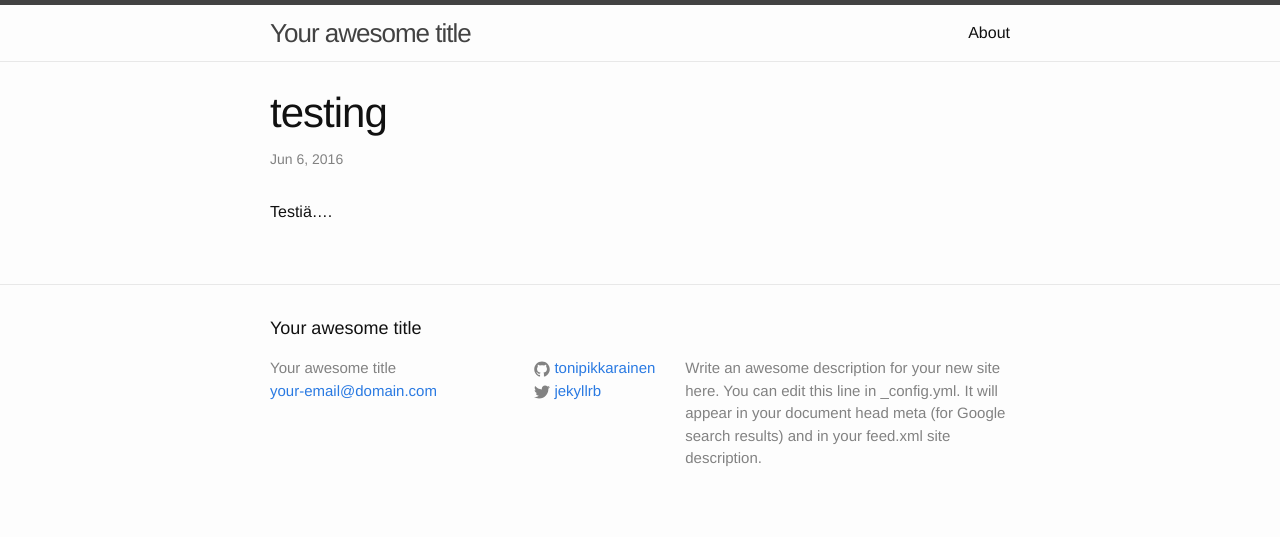
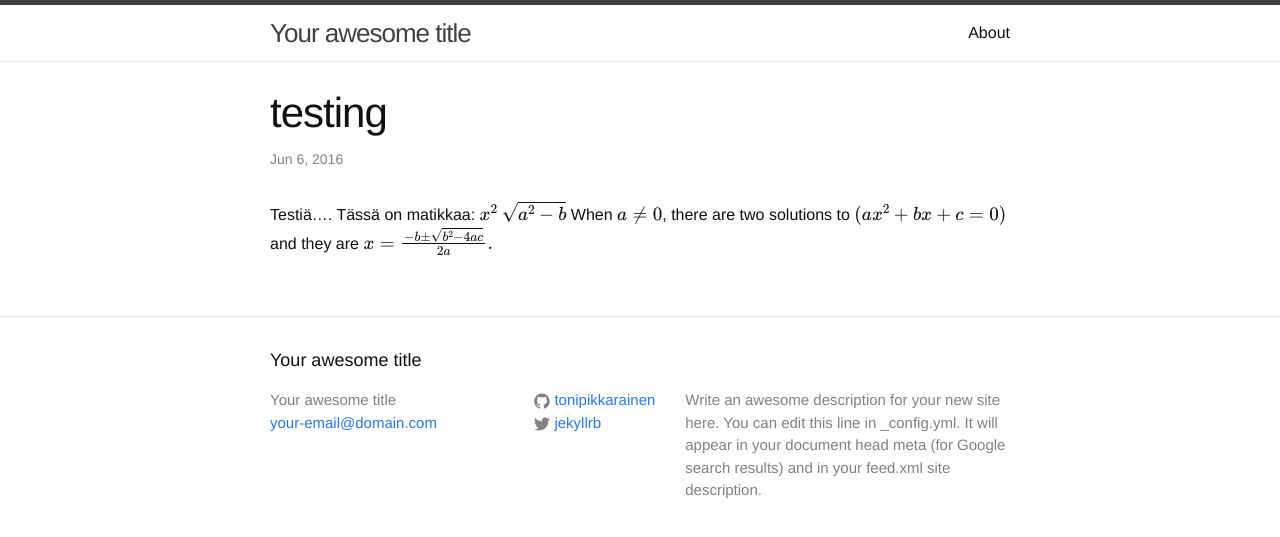
Before and after one commit to tonipikkarainen/tonipikkarainen.github.io, a Jekyll site: the page built from _posts/2016-06-06-testing.markdown, in a window 1280 px wide. Shown: the top 537 px of the page. Built offline with Jekyll 4.4.1, drawn with Linux system fonts in a browser that asks for light colours; formulas are drawn with MathJax 3; comment, search, counter and statistics services are not loaded.

Commit message:
matikka testia

```diff
--- a/_posts/2016-06-06-testing.markdown
+++ b/_posts/2016-06-06-testing.markdown
@@ -6,3 +6,7 @@
 ---
 
 Testiä....
+Tässä on matikkaa: $x^2$
+$$\\ \sqrt{a^2-b}$$
+When $a \ne 0$, there are two solutions to $$(ax^2 + bx + c = 0)$$ and they are
+$$\\x = {-b \pm \sqrt{b^2-4ac} \over 2a}.$$
```
Also changed, not shown: _includes/head.html (+8 -0 lines).
